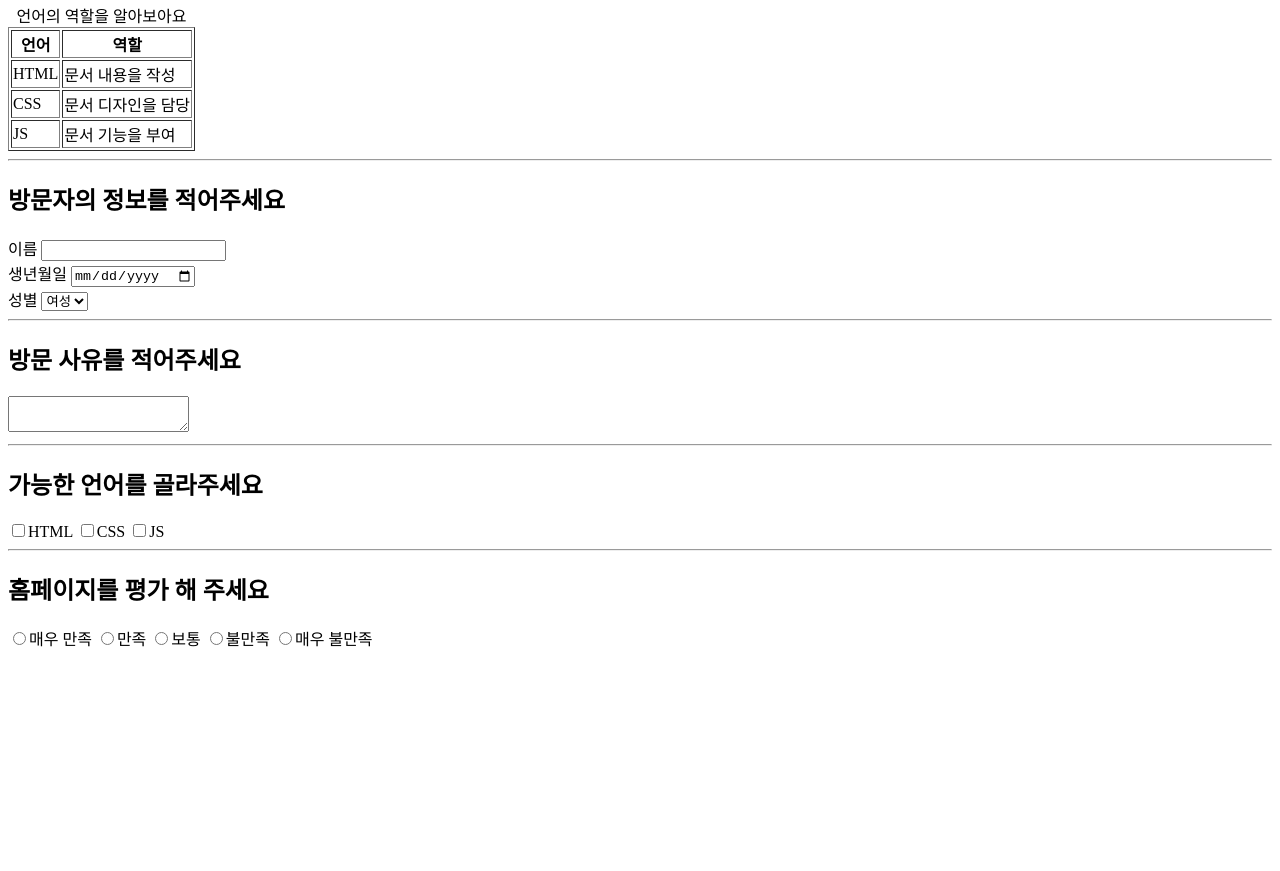
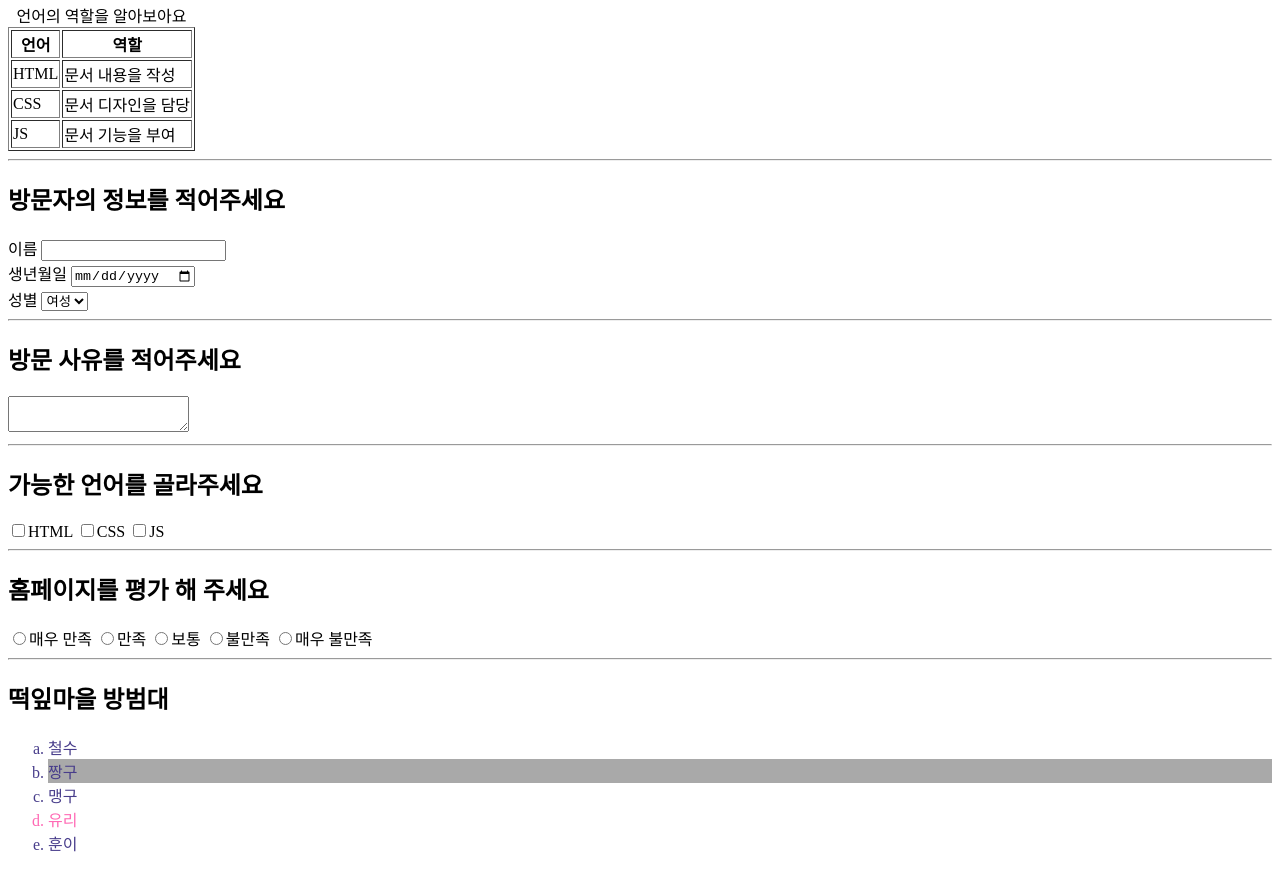
Before and after one commit to nageum/first, a plain HTML site: page index.html in a window 1280 px wide. Shown: the part 890-1761 px from the top of the page. Before the commit the page ends 1548 px from the top, so only its background shows below. Drawn offline with Linux system fonts and the light colour scheme.

Commit message:
fifth commit

```diff
--- /dev/null
+++ b/a.css
@@ -0,0 +1,11 @@
+body{
+    font-family: "NanumGothic";
+}
+
+
+.male {color: darkslateblue;}
+.female {color: hotpink;}
+
+ol {list-style: lower-alpha;}
+
+#ceo {background-color: darkgray;}
--- a/index.html
+++ b/index.html
@@ -5,6 +5,8 @@
     <meta http-equiv="X-UA-Compatible" content="IE=edge">
     <meta name="viewport" content="width=device-width, initial-scale=1.0">
     <title>Document</title>
+    <link rel="stylesheet" href="a.css"/>
+
 </head>
 <body>
     <!-- 텍스트 태그 (+ 이 기호는 주석) -->
@@ -100,7 +102,15 @@
     <input type="radio" name="estimation"><label>불만족</label>
     <input type="radio" name="estimation"><label>매우 불만족</label>
 
-
+    <hr>
+    <H2>떡잎마을 방범대</H2>
+    <ol>
+        <li class="male">철수</li>
+        <li class="male" id="ceo">짱구</li>
+        <li class="male">맹구</li>
+        <li class="female">유리</li>
+        <li class="male">훈이</li>
+    </ol>
 
 </body>
 </html>
```
